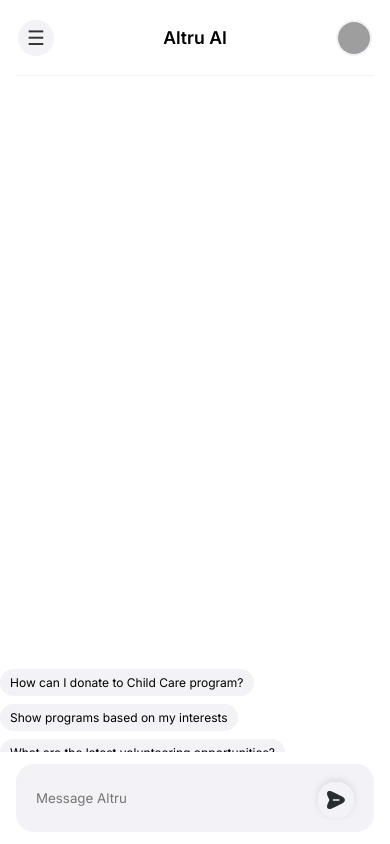
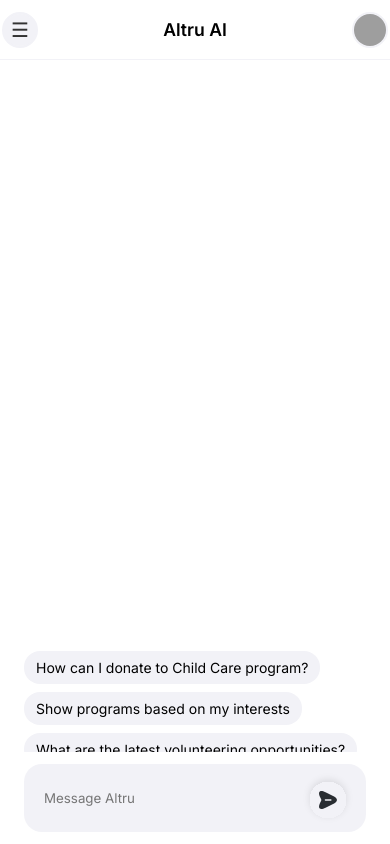
Before and after one commit to shyamal11/aoi_frontend, a React (Vite) app: page /chat in a window 390 px wide. Built offline with nearby package versions, Linux system fonts and the light colour scheme; grey boxes are pictures that could not be loaded.

Commit message:
fix: mobile header visibility and layout - Fixed header positioning on mobile - Adjusted spacing and margins - Added orientation change handling - Improved viewport calculations

```diff
--- a/src/components/ChatContainer/ChatContainer.css
+++ b/src/components/ChatContainer/ChatContainer.css
@@ -33,6 +33,8 @@
   border-bottom: 1px solid #F2F2F7;
   height: 76px;
   box-sizing: border-box;
+  position: sticky;
+  top: 0;
 }
 
 /* Icon Containers */
@@ -268,6 +270,31 @@
 
 /* Responsive Adjustments */
 @media (max-width: 768px) {
+  .chat-page {
+    height: 100vh;
+    height: -webkit-fill-available;
+  }
+
+  .container {
+    padding: 0 12px;
+  }
+
+  .header {
+    padding: 12px 0;
+    height: 60px;
+    position: fixed;
+    top: 0;
+    left: 0;
+    right: 0;
+    width: 100%;
+    background: white;
+  }
+
+  .chat-container {
+    margin-top: 60px; /* Add margin to account for fixed header */
+    padding-bottom: 140px; /* Reduced padding for mobile */
+  }
+
   .menu-icon-container,
   .profile-icon-container {
     width: 40px;
@@ -292,24 +319,21 @@
     max-width: 90%;
   }
 
-  .quick-buttons button {
-    font-size: 0.75rem;
-    padding: 6px 10px;
+  .quick-buttons {
+    bottom: 70px;
+    padding: 8px 12px;
+    max-width: calc(100% - 24px);
+  }
+
+  .chat-input-container {
+    max-width: calc(100% - 24px);
+    padding: 12px;
   }
 
   .profile-box {
     width: 200px;
     padding: 12px;
-  }
-
-  /* Mobile-specific adjustments */
-  .quick-buttons {
-    bottom: 70px; /* Closer to input on mobile */
-    padding: 8px 0;
-  }
-
-  .chat-container {
-    padding-bottom: 70px;
+    right: 12px;
   }
 }
 
--- a/src/components/ChatContainer/ChatContainer.tsx
+++ b/src/components/ChatContainer/ChatContainer.tsx
@@ -43,10 +43,12 @@ const ChatContainer = () => {
 
     window.addEventListener('resize', checkMobile);
     window.addEventListener('resize', setVh);
+    window.addEventListener('orientationchange', setVh);
 
     return () => {
       window.removeEventListener('resize', checkMobile);
       window.removeEventListener('resize', setVh);
+      window.removeEventListener('orientationchange', setVh);
     };
   }, []);
 
```
